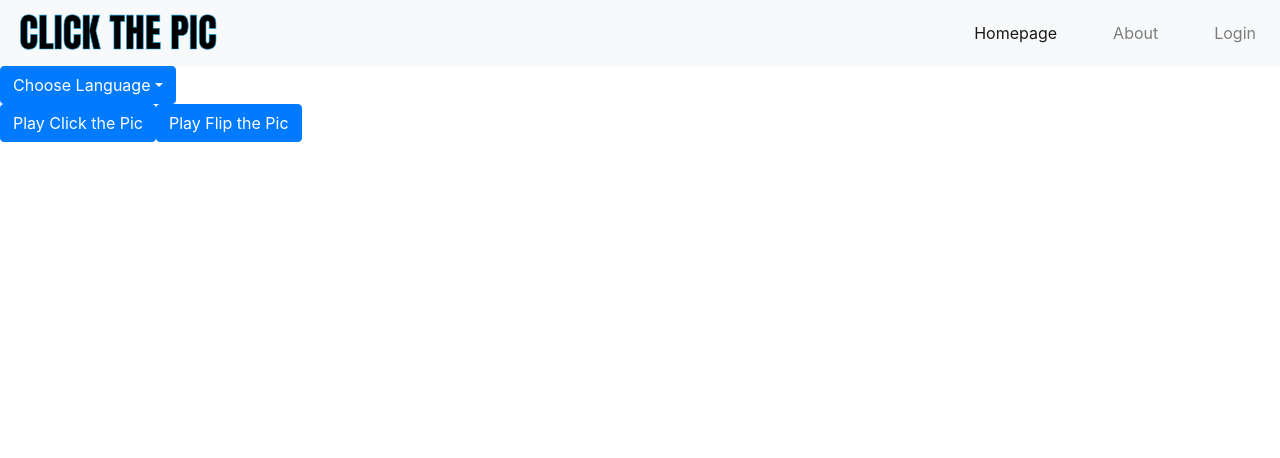
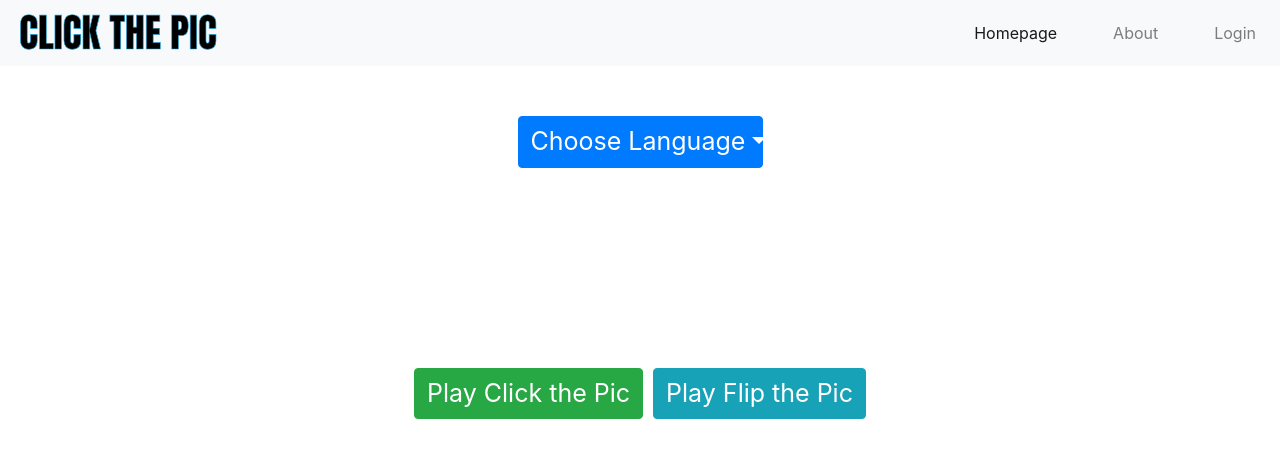
Before and after one commit to FreekJanssen/clicthepic_FE, a React (Create React App) app: page / in a window 1280 px wide. Shown: the top 458 px of the page. Built offline with nearby package versions, Linux system fonts and the light colour scheme; no server answers.

Commit message:
add css to HP - make grid, override bootstrap setup

```diff
--- a/src/pages/Cards/index.css
+++ b/src/pages/Cards/index.css
@@ -17,7 +17,7 @@
 
 button.oneButton {
   margin: 10px;
-  font-size: 32px;
+  font-size: 25px;
 }
 
 .picture {
--- /dev/null
+++ b/src/pages/Home/index.css
@@ -0,0 +1,35 @@
+.buttonsArea {
+  display: grid;
+  justify-items: center;
+  margin-top: 50px;
+}
+
+button.languageButton,
+button.clickButton,
+button.flipButton {
+  display: block;
+  font-size: 25px;
+}
+
+.languageButton {
+  width: 245px;
+}
+
+.clickButton {
+  margin-right: 10px;
+}
+
+.gameButtons {
+  margin-top: 200px;
+  display: inline-flex;
+}
+
+.dropdown-item {
+  font-size: 20px;
+}
+
+.dropdown-menu.show {
+  width: 100%;
+  transform: none !important;
+  top: 51px !important;
+}
--- a/src/pages/Home/index.js
+++ b/src/pages/Home/index.js
@@ -2,8 +2,8 @@ import React, { useState } from "react";
 import { useHistory } from "react-router-dom";
 import { Dropdown, Button } from "react-bootstrap";
 import { useDispatch } from "react-redux";
-
 import { setLanguage } from "../../store/appState/actions";
+import "./index.css";
 
 export default function Home() {
   const [dropdownText, setDropdownText] = useState("Choose Language");
@@ -12,7 +12,7 @@ export default function Home() {
   const history = useHistory();
 
   return (
-    <div>
+    <div className="buttonsArea">
       <Dropdown
         onSelect={(eventKey) => {
           const eventData = eventKey.split(",");
@@ -20,7 +20,9 @@ export default function Home() {
           setDropdownText(eventData[1]);
         }}
       >
-        <Dropdown.Toggle id="dropdown-basic">{dropdownText}</Dropdown.Toggle>
+        <Dropdown.Toggle className="languageButton" id="dropdown-basic">
+          {dropdownText}
+        </Dropdown.Toggle>
         <Dropdown.Menu>
           <Dropdown.Item eventKey="en,English">English</Dropdown.Item>
           <Dropdown.Item eventKey="es,Spanish">Spanish</Dropdown.Item>
@@ -28,8 +30,22 @@ export default function Home() {
           <Dropdown.Item eventKey="fr,French">French</Dropdown.Item>
         </Dropdown.Menu>
       </Dropdown>
-      <Button onClick={() => history.push("/click")}>Play Click the Pic</Button>
-      <Button onClick={() => history.push("/flip")}>Play Flip the Pic</Button>
+      <div className="gameButtons">
+        <Button
+          variant="success"
+          className="clickButton"
+          onClick={() => history.push("/click")}
+        >
+          Play Click the Pic
+        </Button>
+        <Button
+          variant="info"
+          className="flipButton"
+          onClick={() => history.push("/flip")}
+        >
+          Play Flip the Pic
+        </Button>
+      </div>
     </div>
   );
 }
```
